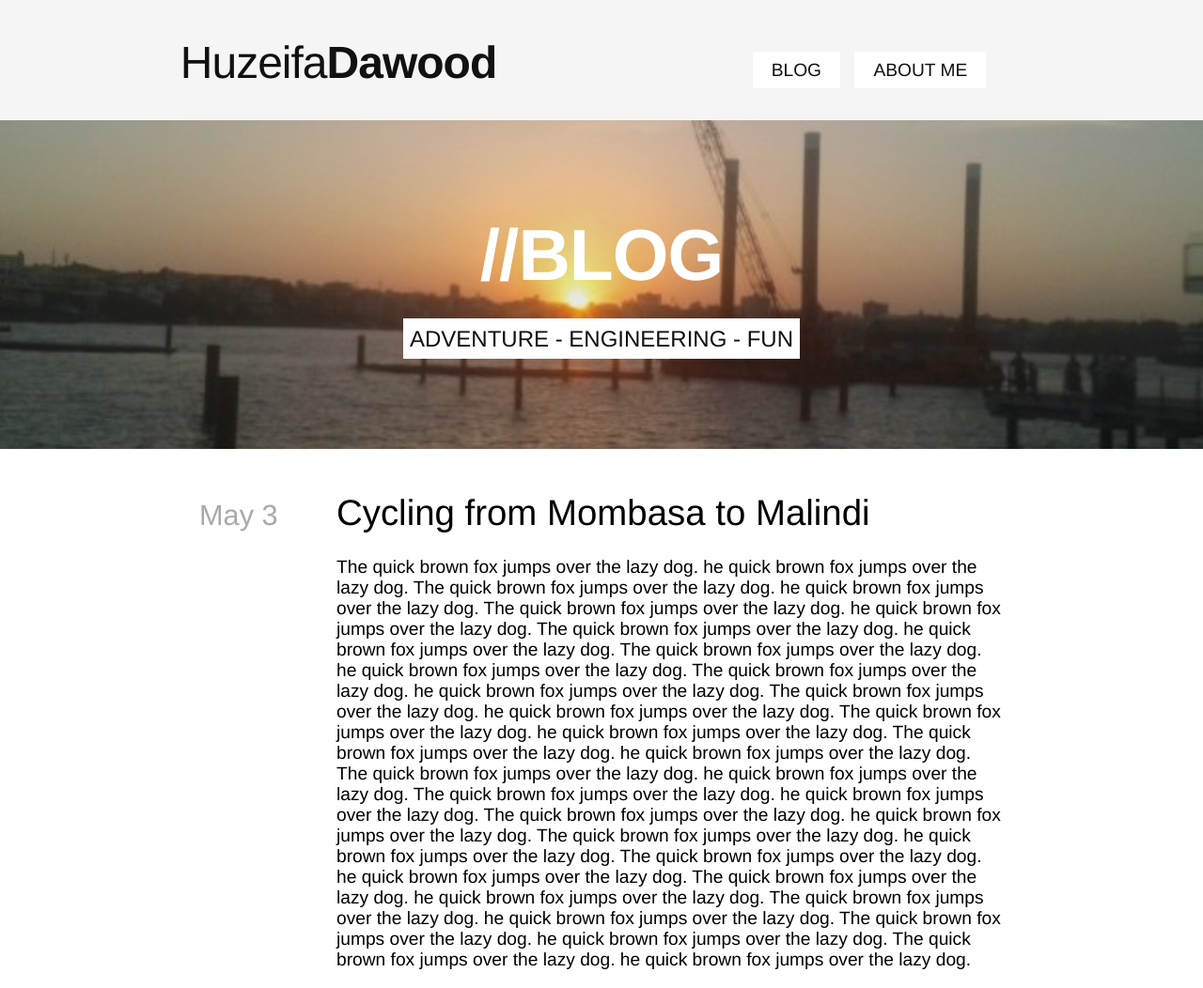
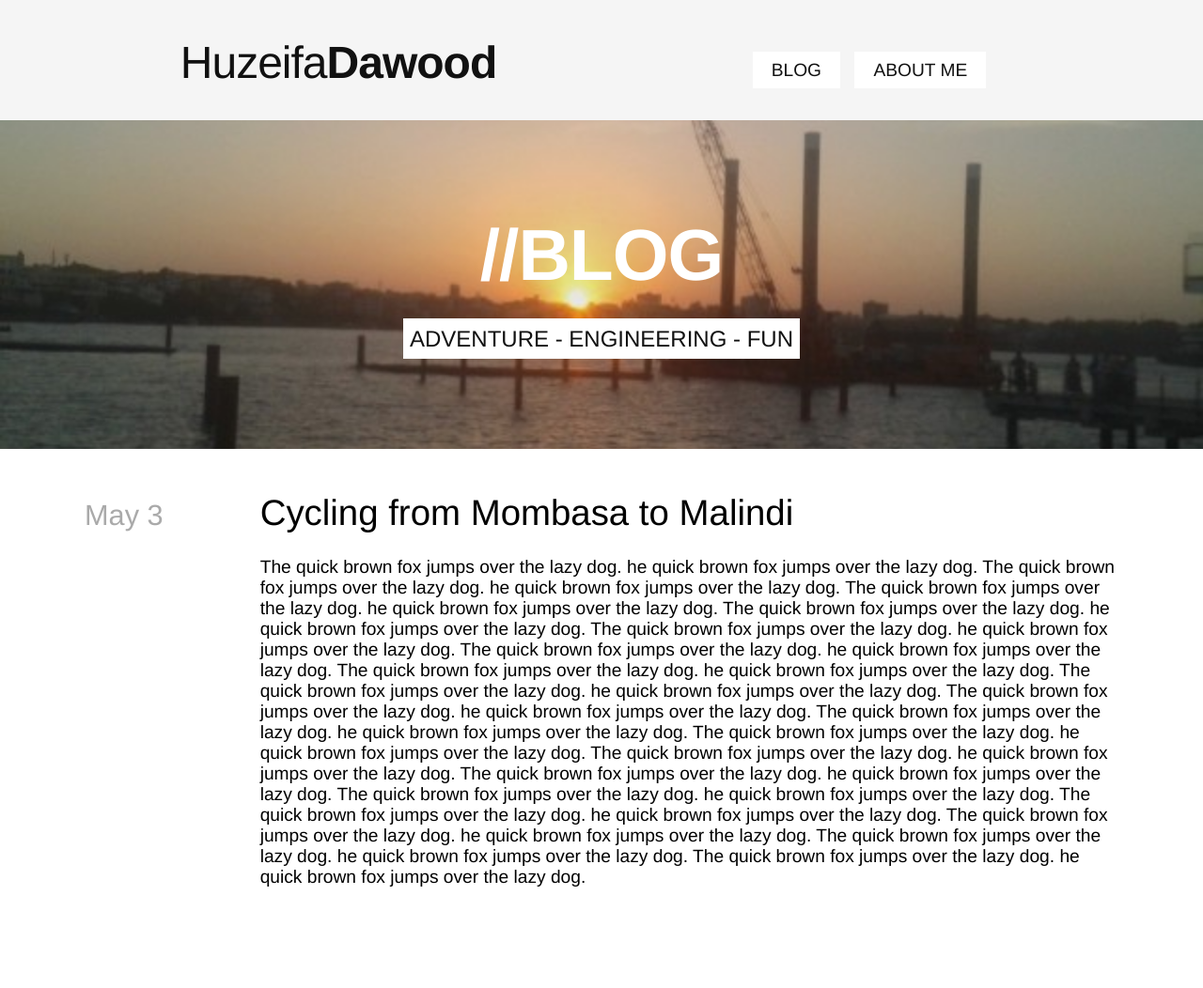
Before and after one commit to huzeifa-zz/huzeifa.github.io, a Jekyll site: the page built from blog.html, in a window 1280 px wide. Shown: the whole page at 94% size. Built offline with Jekyll 4.4.1, drawn with Linux system fonts in a browser that asks for light colours; after the commit the page ends 964 px from its top, so only the background shows below that.

Commit message:
edited blog section

```diff
--- a/blog.html
+++ b/blog.html
@@ -4,7 +4,6 @@ title: "//Blog"
 subtitle: "ADVENTURE - ENGINEERING - FUN"
 ---
 
-<div style="width: 70%; margin: 0 auto;">
 
 <div class="post">
 <div class="grid grid-pad">
@@ -19,5 +18,3 @@ subtitle: "ADVENTURE - ENGINEERING - FUN"
 
 </div>
 </div>
-
-</div>
--- a/css/style-blog.css
+++ b/css/style-blog.css
@@ -16,6 +16,7 @@
   margin: 0 auto;
   width: 80%;
 }
+
 .jumbotron .title {
   line-height: 1.25;
   font-size: 4em;
```
